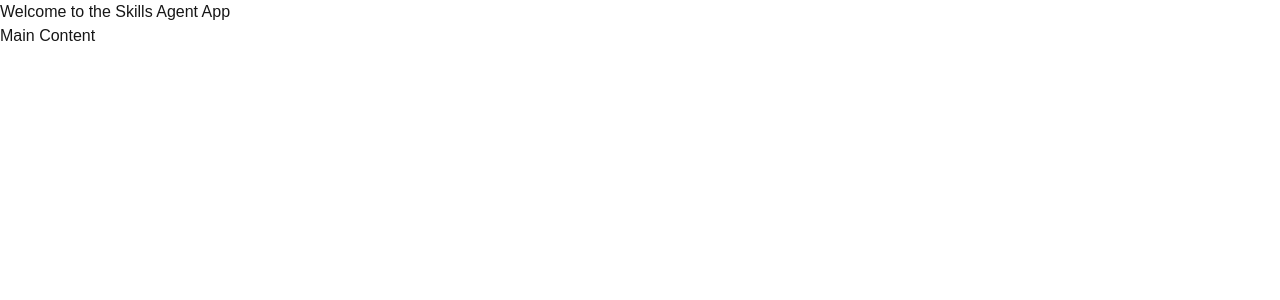
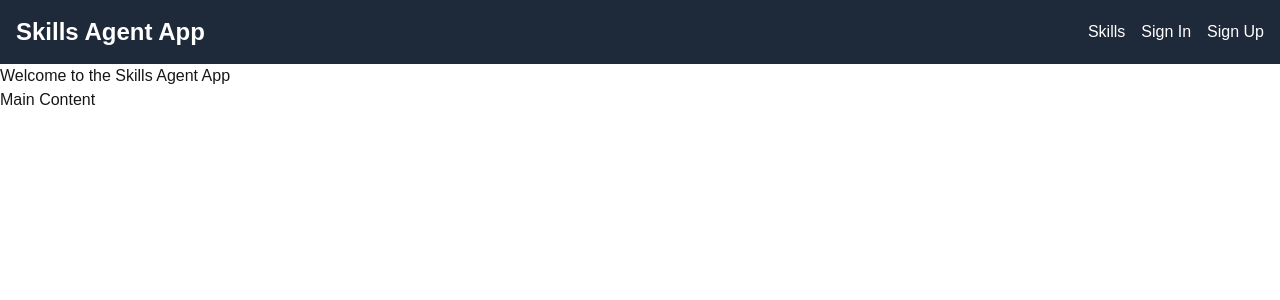
Before and after one commit to AliGurmani/Skills-Management-App, a Next.js app: page / in a window 1280 px wide. Shown: the top 300 px of the page. Built offline with nearby package versions, Linux system fonts and the light colour scheme.

Commit message:
Implement and fix header in layout

```diff
--- a/app/components/Header.tsx
+++ b/app/components/Header.tsx
@@ -1,17 +1,26 @@
+import Link from "next/link";
+
 function Header() {
   return (
-    <div>
-      <h1>Header</h1>
-      <nav>
-        <ul>
+    <div className="w-full bg-gray-800 text-white p-4 flex items-center justify-between">
+      {/* Logo */}
+      <h1 className="text-2xl font-bold">
+        <Link href="/">Skills Agent App</Link>
+      </h1>
+
+      <nav className="space-x-4">
+        <ul className="flex space-x-4">
+          {/* <li>
+            <Link href="/">Home</Link>
+          </li> */}
           <li>
-            <a href="/sign-in">Sign In</a>
+            <Link href="/skills">Skills</Link>
           </li>
           <li>
-            <a href="/sign-up">Sign Up</a>
+            <Link href="/sign-in">Sign In</Link>
           </li>
           <li>
-            <a href="/skills">Skills</a>
+            <Link href="/sign-up">Sign Up</Link>
           </li>
         </ul>
       </nav>
--- a/app/layout.tsx
+++ b/app/layout.tsx
@@ -1,6 +1,7 @@
 import type { Metadata } from "next";
 import { Geist, Geist_Mono } from "next/font/google";
 import "./globals.css";
+import Header from "./components/Header";
 
 const geistSans = Geist({
   variable: "--font-geist-sans",
@@ -23,7 +24,11 @@ export default function RootLayout({ children }: LayoutProps<"/">) {
       lang="en"
       className={`${geistSans.variable} ${geistMono.variable} h-full antialiased`}
     >
-      <body className="min-h-full flex flex-col">{children}</body>
+      <body className="min-h-full flex flex-col">
+        <Header />
+
+        <main>{children}</main>
+      </body>
     </html>
   );
 }
```
